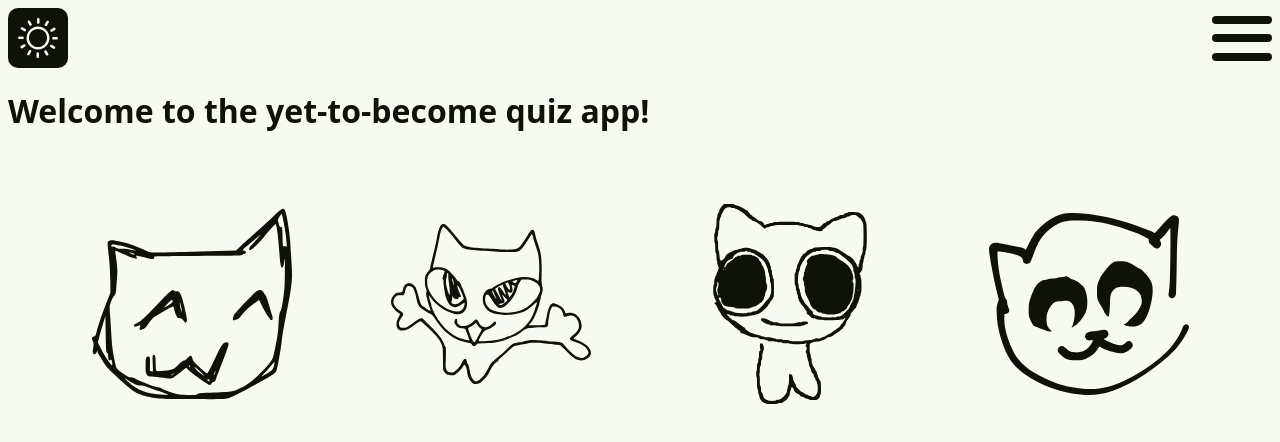
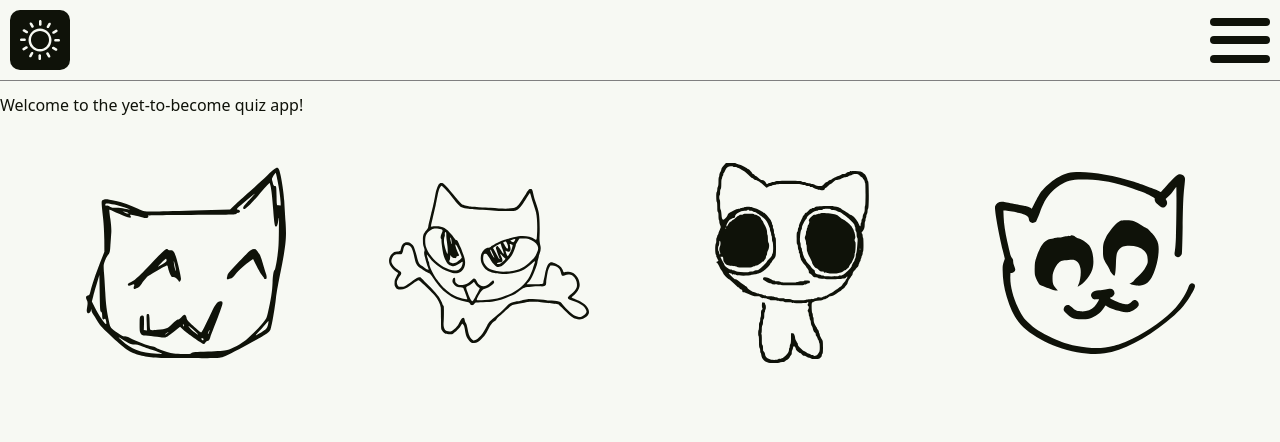
Before and after one commit to Kreoniz/christmas-quiz, a SvelteKit app: page / in a window 1280 px wide. Shown: the top 442 px of the page. Built offline with nearby package versions, Linux system fonts and the light colour scheme.

Commit message:
Add styles reset and decorate the navbar

```diff
--- a/src/app.html
+++ b/src/app.html
@@ -9,11 +9,21 @@
 		%sveltekit.head%
 	</head>
   <style>
-    * {
+    *,
+    *::before,
+    *::after {
+      margin: 0;
+      padding: 0;
+      border: 0;
+      font: inherit;
+      font-size: 100%;
       touch-action: manipulation;
+      vertical-align: baseline;
     }
 
     body {
+      line-height: 1;
+
       --background-transition: 0.4s ease;
 
       font-family: system-ui, sans-serif;
--- a/src/routes/+layout.svelte
+++ b/src/routes/+layout.svelte
@@ -49,9 +49,14 @@
 
 <style>
   nav {
+    position: relative;
+    z-index: 10;
     display: flex;
     justify-content: space-between;
     align-items: center;
+    padding: 10px;
+    border-bottom: 1px solid grey;
+    margin: 0 0 1rem;
   }
 
   button {
```
